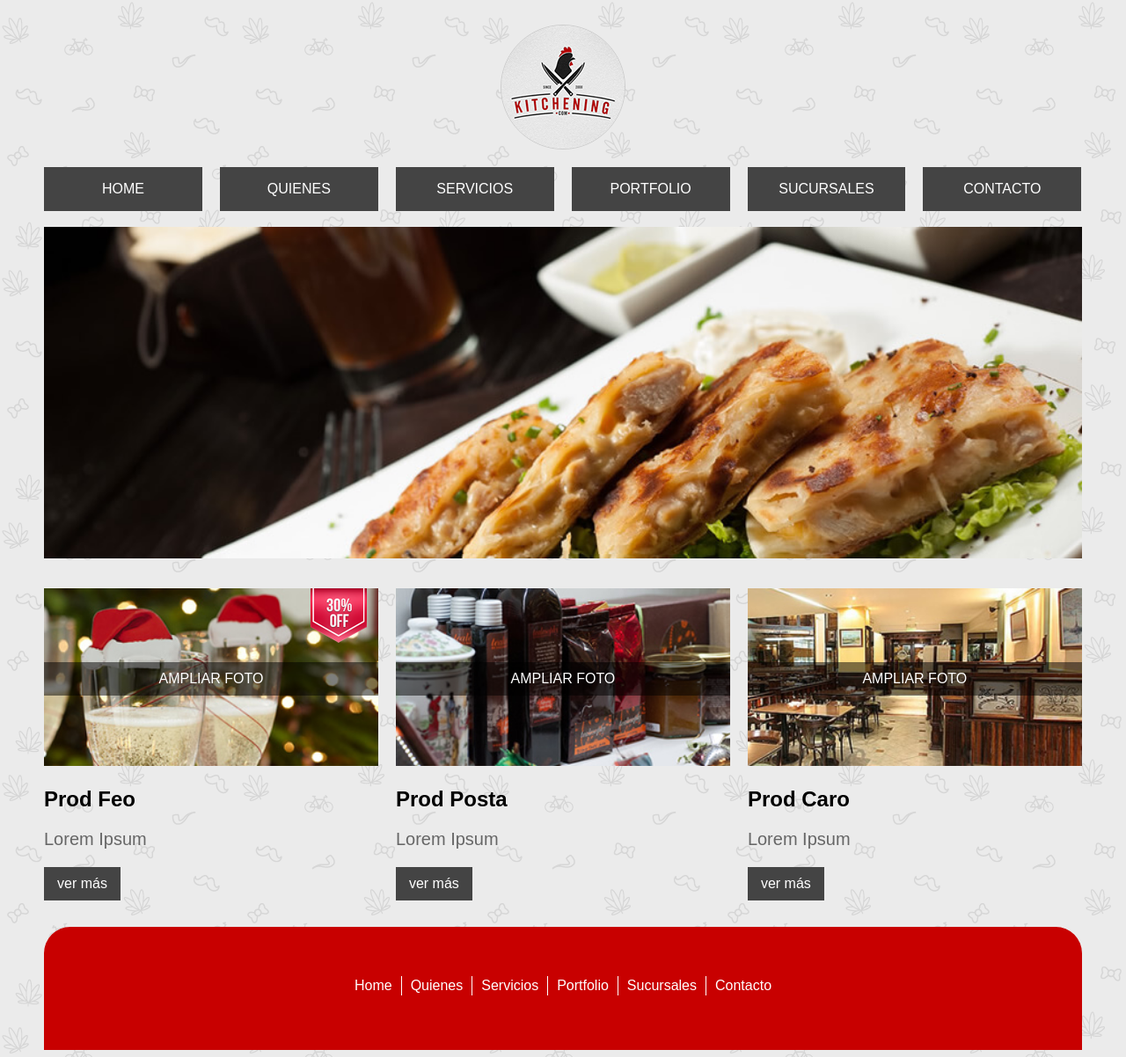
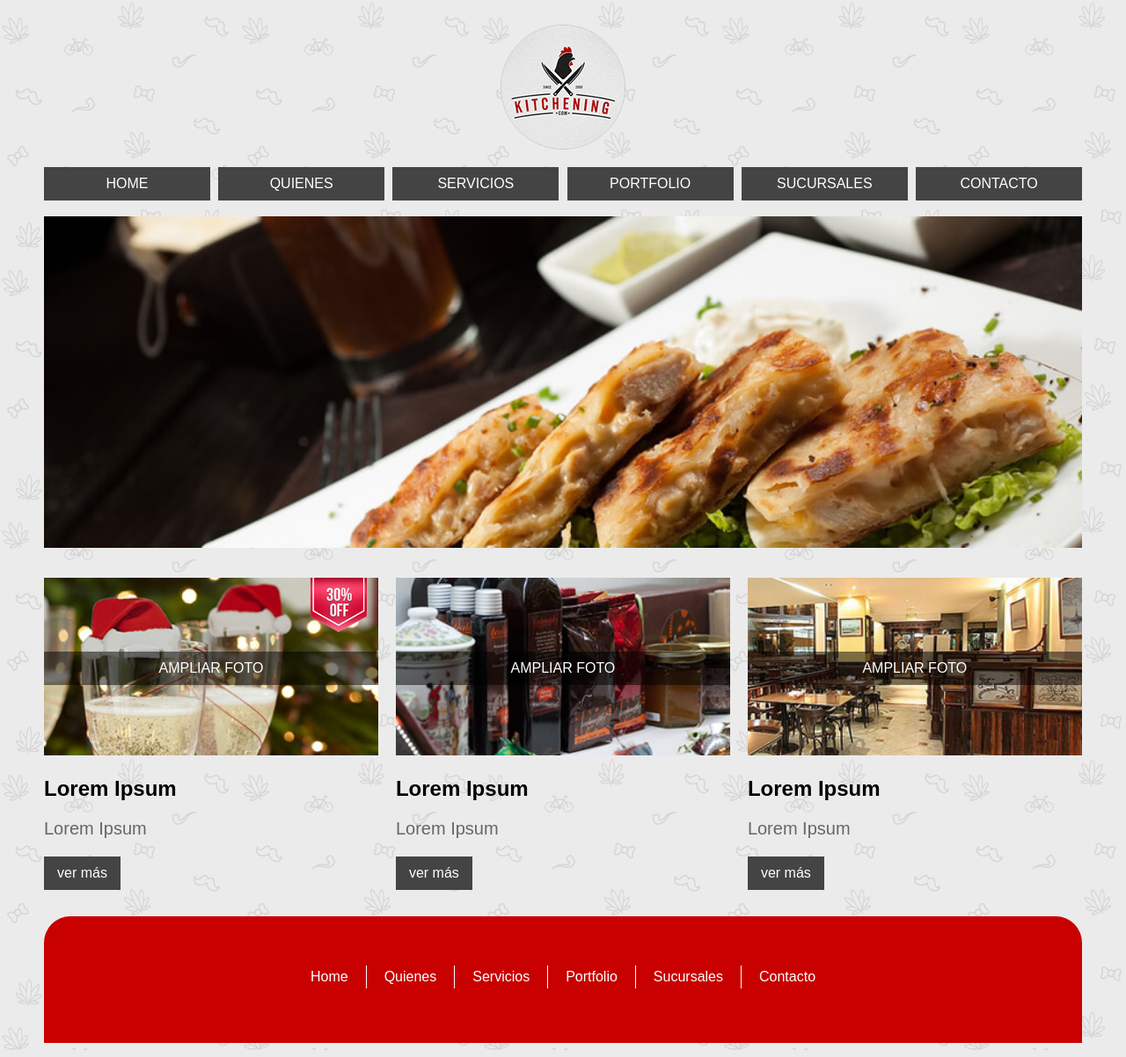
Before and after one commit to juancarlosDH/php-2019-2, a PHP site: page / in a window 1280 px wide. Shown: the whole page at 88% size. Run offline with PHP 8.4, Linux system fonts and the light colour scheme.

Commit message:
funciones y productos

```diff
--- a/tarde/kitchening/css/styles.css
+++ b/tarde/kitchening/css/styles.css
@@ -60,7 +60,7 @@ p {
 .main-footer a {
   display: inline-block;
   width: 100%;
-  padding:8px 0;
+  padding:10px;
   text-transform: uppercase;
   color: #fff;
 }
@@ -115,17 +115,14 @@ p {
     display: none;
   }
   .main-nav ul{
-    overflow: hidden;
+      display: flex;
+      justify-content: space-between;
+      flex-wrap: wrap;
   }
   .main-nav li{
-    float: left;
-    width: 15.25%;
-    margin-right: 1.69%;
-    padding: 8px 0;
+      flex-basis: 16%;
   }
-  .main-nav li:last-child{
-    margin-right: 0;
-  }
+
   .banner {
     display: block;
     margin-bottom: 30px;
--- /dev/null
+++ b/tarde/kitchening/funciones/productos.php
@@ -0,0 +1,61 @@
+<?php
+
+function dameProductos () {
+
+    $productos = [
+        0 => [
+                "id" => 1,
+                "titulo" => "Lorem Ipsum",
+                "descripcion" => "Lorem Ipsum",
+                "precio" => 300,
+                "imagen" => "img-pdto-1.jpg",
+                "enOferta" => true
+        ],
+        1 => [
+                "id" => 2,
+                "titulo" => "Lorem Ipsum",
+                "descripcion" => "Lorem Ipsum",
+                "precio" => 500,
+                "imagen" => "img-pdto-2.jpg",
+                "enOferta" => false
+        ],
+        2 => [
+                "id" => 3,
+                "titulo" => "Lorem Ipsum",
+                "descripcion" => "Lorem Ipsum",
+                "precio" => 500,
+                "imagen" => "img-pdto-3.jpg",
+                "enOferta" => false
+        ]
+    ];
+
+    return $productos;
+}
+
+function imprimirProductos () {
+    $productos = dameProductos();
+
+    foreach ($productos as $producto) { ?>
+        <article class="product">
+            <div class="photo-container">
+                <img class="photo" src="images/<?= $producto['imagen'] ?>" alt="pdto 01">
+                <?php if ($producto['enOferta'] === true) { ?>
+                    <img class="special" src="images/img-descuento.png" alt="plato nuevo">
+                <?php } ?>
+                <a class="zoom" href="#">Ampliar foto</a>
+            </div>
+            <h2><?= $producto['titulo'] ?></h2>
+            <p><?= $producto['descripcion'] ?></p>
+            <a class="more" href="#">ver más</a>
+        </article>
+    <?php }
+}
+
+
+
+
+
+
+
+
+//
--- a/tarde/kitchening/index.php
+++ b/tarde/kitchening/index.php
@@ -1,31 +1,10 @@
 <!DOCTYPE html>
 <?php
-    $productos = [
-        0 => [
-                "id" => 1,
-                "titulo" => "Prod Feo",
-                "descripcion" => "Lorem Ipsum",
-                "precio" => 3000,
-                "imagen" => "img-pdto-1.jpg",
-                "enOferta" => true
-        ],
-        1 => [
-                "id" => 2,
-                "titulo" => "Prod Posta",
-                "descripcion" => "Lorem Ipsum",
-                "precio" => 5000,
-                "imagen" => "img-pdto-2.jpg",
-                "enOferta" => false
-        ],
-        2 => [
-                "id" => 3,
-                "titulo" => "Prod Caro",
-                "descripcion" => "Lorem Ipsum",
-                "precio" => 15000,
-                "imagen" => "img-pdto-3.jpg",
-                "enOferta" => false
-        ]
-];?>
+    require_once('funciones/productos.php');
+
+    $productos = dameProductos();
+
+?>
 <html>
 	<head>
 		<meta charset="utf-8">
@@ -69,7 +48,7 @@
 			<article class="product">
 				<div class="photo-container">
 					<img class="photo" src="images/<?= $producto['imagen'] ?>" alt="pdto 01">
-					<?php if ($producto['enOferta']) { ?>
+					<?php if ($producto['enOferta'] === true) { ?>
 						<img class="special" src="images/img-descuento.png" alt="plato nuevo">
 					<?php } ?>
 					<a class="zoom" href="#">Ampliar foto</a>
```
Also changed, not shown: tarde/clase3/funciones.php (added, +35 -0 lines), tarde/kitchening/listado.php (added, +16 -0 lines), tarde/kitchening/productos.php (deleted, +0 -29 lines).
